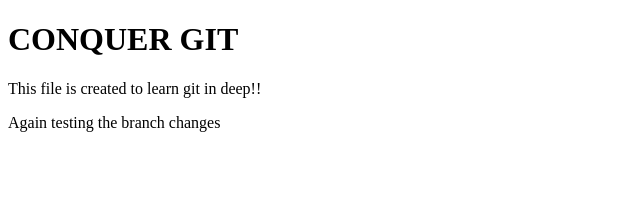
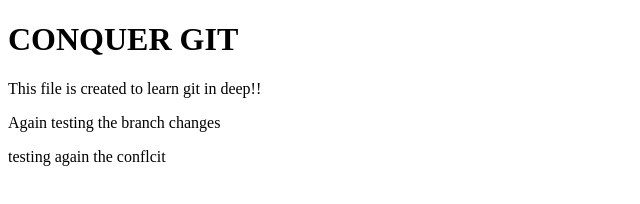
Before and after one commit to trideepkumar/MASTER_GIT, a plain HTML site: page index.html in a window 1280 px wide. Shown: the whole page, without its empty margins (0-640 px from the left). Drawn offline with Linux system fonts and the light colour scheme.

Commit message:
second conflict checking

```diff
--- a/index.html
+++ b/index.html
@@ -10,5 +10,6 @@
     <h1>CONQUER GIT</h1>
     <p>This file is created to learn git in deep!!</p>
     <p>Again testing the branch changes  </p>
+    <p>testing again the  conflcit</p>
 </body>
 </html>
```
